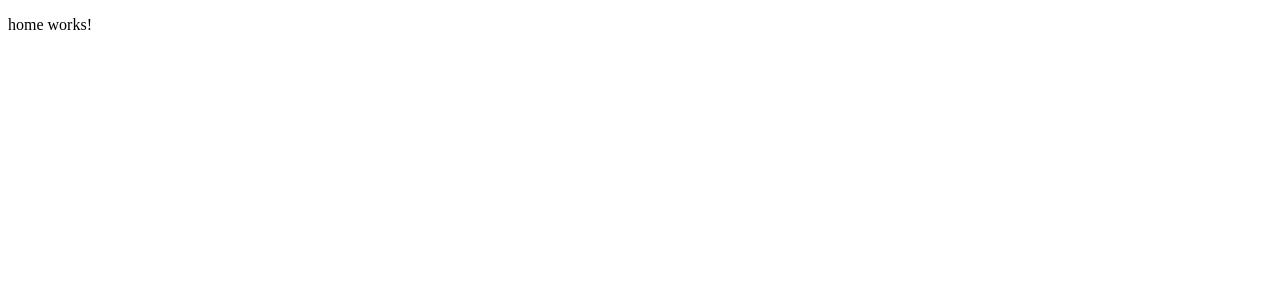
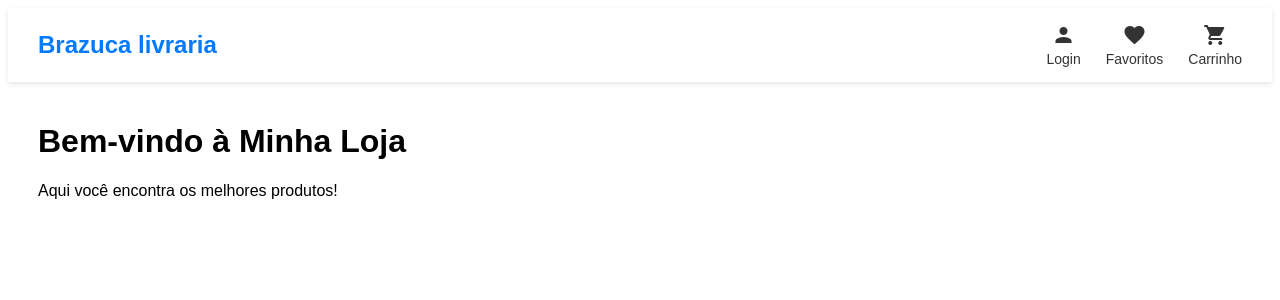
Before and after one commit to jadelcruz1/livraria-frontend, an Angular app: page / in a window 1280 px wide. Shown: the top 300 px of the page. Built offline with nearby package versions, Linux system fonts and the light colour scheme.

Commit message:
Home construida com o header e os icons de login, favoritos e carrinho

```diff
--- /dev/null
+++ b/src/app/header/header.css
@@ -0,0 +1,57 @@
+/* Reset básico */
+* {
+  margin: 0;
+  padding: 0;
+  box-sizing: border-box;
+}
+
+body {
+  font-family: Arial, sans-serif;
+}
+
+/* Header */
+.header {
+  display: flex;
+  justify-content: space-between;
+  align-items: center;
+  padding: 15px 30px;
+  background-color: #ffffff;
+  box-shadow: 0 2px 5px rgba(0,0,0,0.1);
+}
+
+/* Logo */
+.logo {
+  font-size: 24px;
+  font-weight: bold;
+  color: #007bff; /* azul */
+}
+
+/* Menu de ícones */
+.menu-icons {
+  display: flex;
+  gap: 25px;
+  color: #007bff; /* azul */
+}
+
+/* Botões de ícones */
+.icon-btn {
+  display: flex;
+  flex-direction: column;
+  align-items: center;
+  background: none;
+  border: none;
+  cursor: pointer;
+  color: #333333;
+  font-size: 14px;
+  transition: color 0.3s;
+}
+
+.icon-btn:hover {
+  color: #007bff;
+}
+
+/* Ícones Material */
+.icon-btn .material-icons {
+  font-size: 24px;
+  margin-bottom: 4px;
+}
--- /dev/null
+++ b/src/app/header/header.html
@@ -0,0 +1,35 @@
+<!DOCTYPE html>
+<html lang="pt-BR">
+<head>
+  <meta charset="UTF-8">
+  <meta name="viewport" content="width=device-width, initial-scale=1.0">
+  <title>Header Exemplo</title>
+  <link rel="stylesheet" href="header.css">
+  <!-- Google Material Icons -->
+  <link href="https://fonts.googleapis.com/icon?family=Material+Icons" rel="stylesheet">
+</head>
+<body>
+  <header class="header">
+    <!-- Logo -->
+    <div class="logo">Brazuca livraria </div>
+
+    <!-- Menu de ícones -->
+    <nav class="menu-icons">
+      <button class="icon-btn">
+        <span class="material-icons">person</span>
+        <span class="icon-text">Login</span>
+      </button>
+
+      <button class="icon-btn">
+        <span class="material-icons">favorite</span>
+        <span class="icon-text">Favoritos</span>
+      </button>
+
+      <button class="icon-btn">
+        <span class="material-icons">shopping_cart</span>
+        <span class="icon-text">Carrinho</span>
+      </button>
+    </nav>
+  </header>
+</body>
+</html>
--- a/src/app/home/home.css
+++ b/src/app/home/home.css
@@ -0,0 +1,4 @@
+.home-content {
+  padding: 20px 30px;
+  font-family: Arial, sans-serif;
+}
--- a/src/app/home/home.html
+++ b/src/app/home/home.html
@@ -1 +1,6 @@
-<p>home works!</p>
+<app-header></app-header>
+
+<main class="home-content">
+  <h1>Bem-vindo à Minha Loja</h1>
+  <p>Aqui você encontra os melhores produtos!</p>
+</main>
--- a/src/app/home/home.ts
+++ b/src/app/home/home.ts
@@ -1,8 +1,11 @@
+import { CommonModule } from '@angular/common';
 import { Component } from '@angular/core';
+import { Header } from '../header/header';
 
 @Component({
   selector: 'app-home',
-  imports: [],
+   standalone: true,
+  imports: [CommonModule, Header],
   templateUrl: './home.html',
   styleUrl: './home.css',
 })
```
Also changed, not shown: src/app/header/header.ts (added, +11 -0 lines), 1 other file (tests, documents, lock files or other folders).
